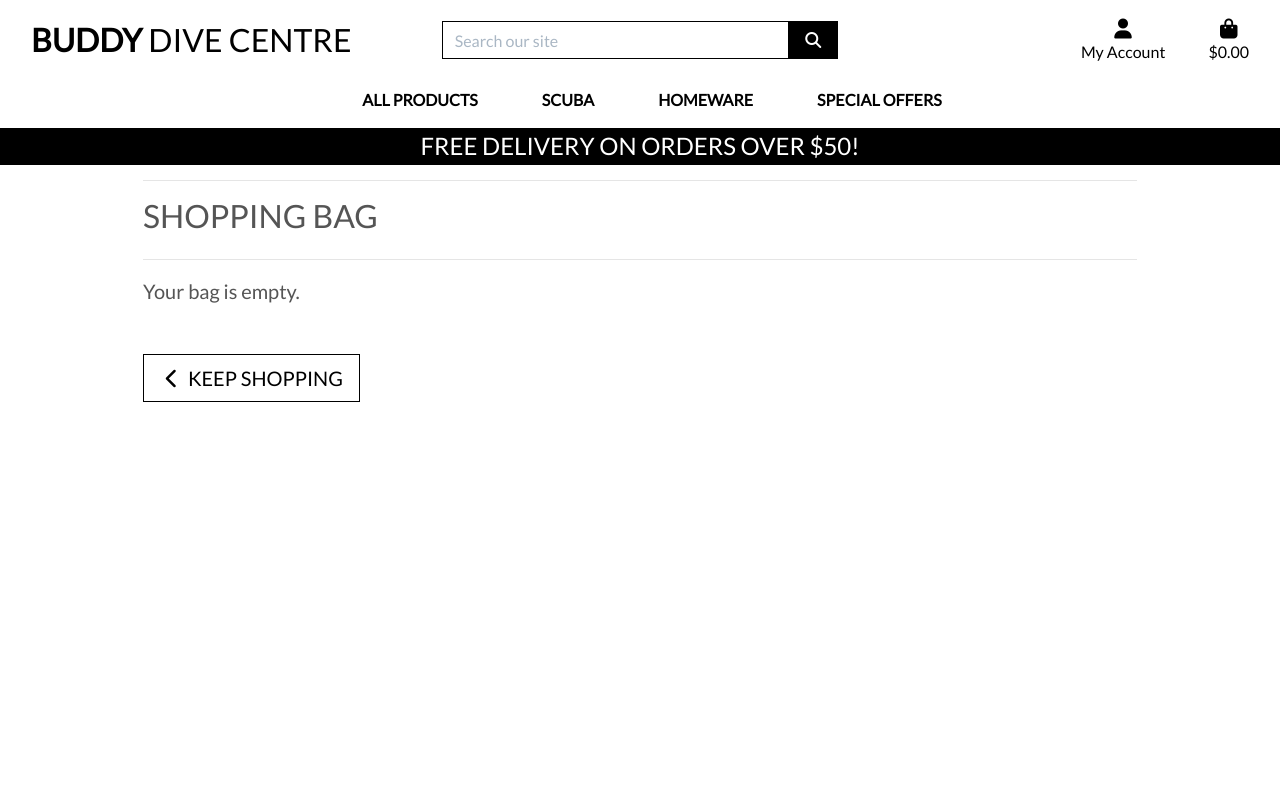
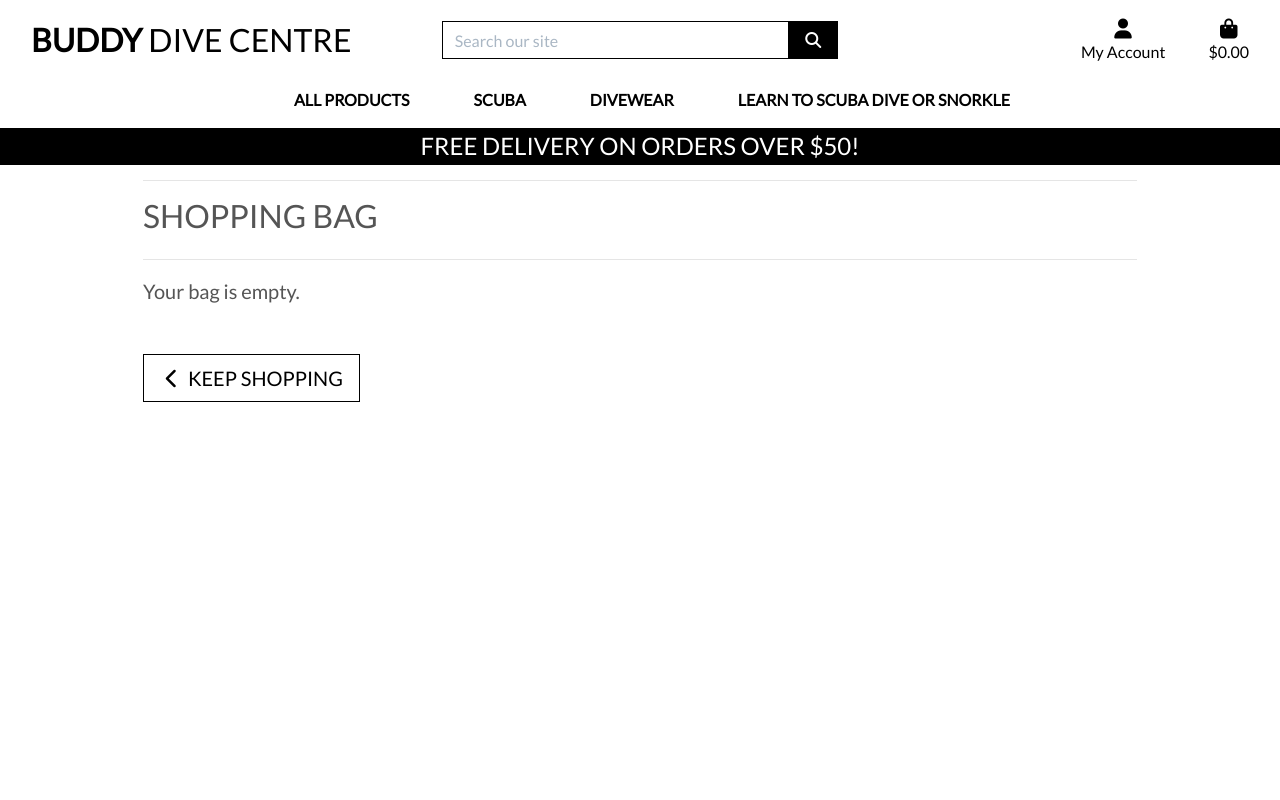
Before and after one commit to richieredmond87/buddyDiveCentre, a Django app: page /bag/ in a window 1280 px wide. Run offline with Django 3.2, Linux system fonts and the light colour scheme; some libraries are stand-ins or nearby versions.

Commit message:
changed all headings

```diff
--- a/templates/includes/main-nav.html
+++ b/templates/includes/main-nav.html
@@ -22,38 +22,47 @@
                 Scuba
             </a>
             <div class="dropdown-menu border-0" aria-labelledby="scuba-link">
-                <a href="{% url 'products' %}?category=activewear,essentials,jeans,shirts" class="dropdown-item">All Scuba</a>
+                <a href="{% url 'products' %}?category=regulators,bcds,computers,divemask,divesnorkle,divefins,accessories" class="dropdown-item">All Scuba</a>
                 <a href="{% url 'products' %}?category=regulators" class="dropdown-item">Regulators</a>
                 <a href="{% url 'products' %}?category=bcds" class="dropdown-item">BCDs</a>
                 <a href="{% url 'products' %}?category=computers" class="dropdown-item">Computers</a>
                 <a href="{% url 'products' %}?category=divemask" class="dropdown-item">Dive Mask</a>
                 <a href="{% url 'products' %}?category=divesnorkle" class="dropdown-item">Dive Snorkle</a>
                 <a href="{% url 'products' %}?category=divefins" class="dropdown-item">Dive Fins</a>
+                <a href="{% url 'products' %}?category=accessories" class="dropdown-item">Accessories</a>
 
 
             </div>
         </li>
 
         <li class="nav-item dropdown">
-            <a class="logo-font font-weight-bold nav-link text-black mr-5" href="#" id="homeware-link" data-toggle="dropdown" aria-haspopup="true" aria-expanded="false">
-                Homeware
+            <a class="logo-font font-weight-bold nav-link text-black mr-5" href="#" id="divewear-link" data-toggle="dropdown" aria-haspopup="true" aria-expanded="false">
+                Divewear
             </a>
             <div class="dropdown-menu border-0" aria-labelledby="homeware-link">
-                <a href="{% url 'products' %}?category=bed_bath" class="dropdown-item">Bed &amp; Bath</a>
-                <a href="{% url 'products' %}?category=kitchen_dining" class="dropdown-item">Kitchen &amp; Dining</a>
-                <a href="{% url 'products' %}?category=bed_bath,kitchen_dining" class="dropdown-item">All Homeware</a>
+                <a href="{% url 'products' %}?category==wetsuits,drysuits,rashguards,hoods,gloves,diveboots" class="dropdown-item">All Divewear</a>
+                <a href="{% url 'products' %}?category=wetsuits" class="dropdown-item">Wetsuits</a>
+                <a href="{% url 'products' %}?category=drysuits" class="dropdown-item">Drysuits</a>
+                <a href="{% url 'products' %}?category=rashguards" class="dropdown-item">Rashguards</a>
+                <a href="{% url 'products' %}?category=hoods" class="dropdown-item">Hoods</a>
+                <a href="{% url 'products' %}?category=gloves" class="dropdown-item">Gloves</a>
+                <a href="{% url 'products' %}?category=diveboots" class="dropdown-item">Dive Boots</a>
+
             </div>
         </li>
 
         <li class="nav-item dropdown">
-            <a class="logo-font font-weight-bold nav-link text-black" href="#" id="specials-link" data-toggle="dropdown" aria-haspopup="true" aria-expanded="false">
-                Special Offers
+            <a class="logo-font font-weight-bold nav-link text-black" href="#" id="learntoscubadiveorsnorkle-link" data-toggle="dropdown" aria-haspopup="true" aria-expanded="false">
+                Learn to Scuba Dive or Snorkle
             </a>
             <div class="dropdown-menu border-0" aria-labelledby="specials-link">
-                <a href="{% url 'products' %}?category=new_arrivals" class="dropdown-item">New Arrivals</a>
-                <a href="{% url 'products' %}?category=deals" class="dropdown-item">Deals</a>
-                <a href="{% url 'products' %}?category=clearance" class="dropdown-item">Clearance</a>
-                <a href="{% url 'products' %}?category=new_arrivals,deals,clearance" class="dropdown-item">All Specials</a>
+                <a href="{% url 'products' %}?category=snorkletrip,discoverscuba,boatdives,nightdives,wreckdives,cavedives" class="dropdown-item">All Diving</a>
+                <a href="{% url 'products' %}?category=snorkletrip" class="dropdown-item">Snorkle Trip</a>
+                <a href="{% url 'products' %}?category=discoverscuba" class="dropdown-item">Discover Scuba</a>
+                <a href="{% url 'products' %}?category=boatdives" class="dropdown-item">Boat Dives</a>
+                <a href="{% url 'products' %}?category=nightdives" class="dropdown-item">Night Dives</a>
+                <a href="{% url 'products' %}?category=wreckdives" class="dropdown-item">Wreck Dives</a>
+                <a href="{% url 'products' %}?category=cavedives" class="dropdown-item">Cave Dives</a>
             </div>
         </li>
     </ul>
```
